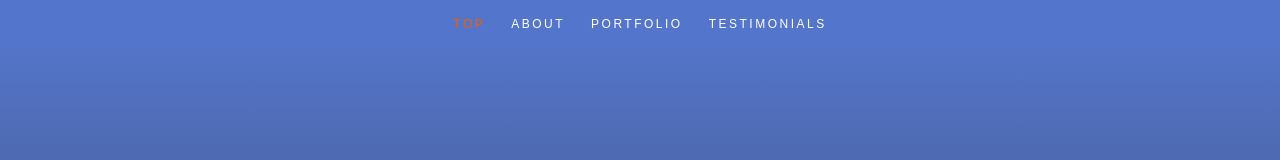
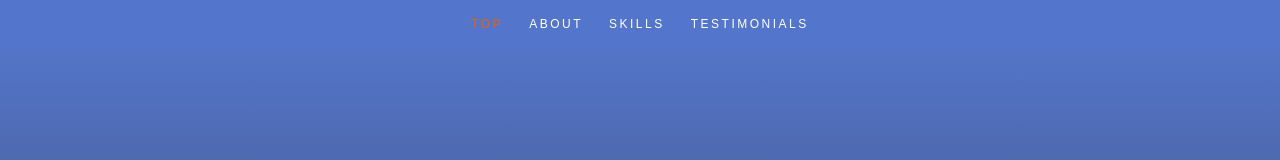
Before and after one commit to nTamura/portfolio2, a Gatsby site: page / in a window 1280 px wide. Shown: the top 160 px of the page. Built offline with nearby package versions, Linux system fonts and the light colour scheme; Gatsby itself is replaced by a stand-in of ours; a web font is replaced by a local one.

Commit message:
nav quickfix

```diff
--- a/src/components/Navigation.js
+++ b/src/components/Navigation.js
@@ -15,10 +15,15 @@ const Navigation = () => (
         </a>
       </li>
       <li>
+        <a className="smoothscroll" href="#resume">
+          Skills
+        </a>
+      </li>
+      {/* <li>
         <a className="smoothscroll" href="#portfolio">
           Portfolio
         </a>
-      </li>
+      </li> */}
       <li>
         <a className="smoothscroll" href="#testimonials">
           Testimonials
```
